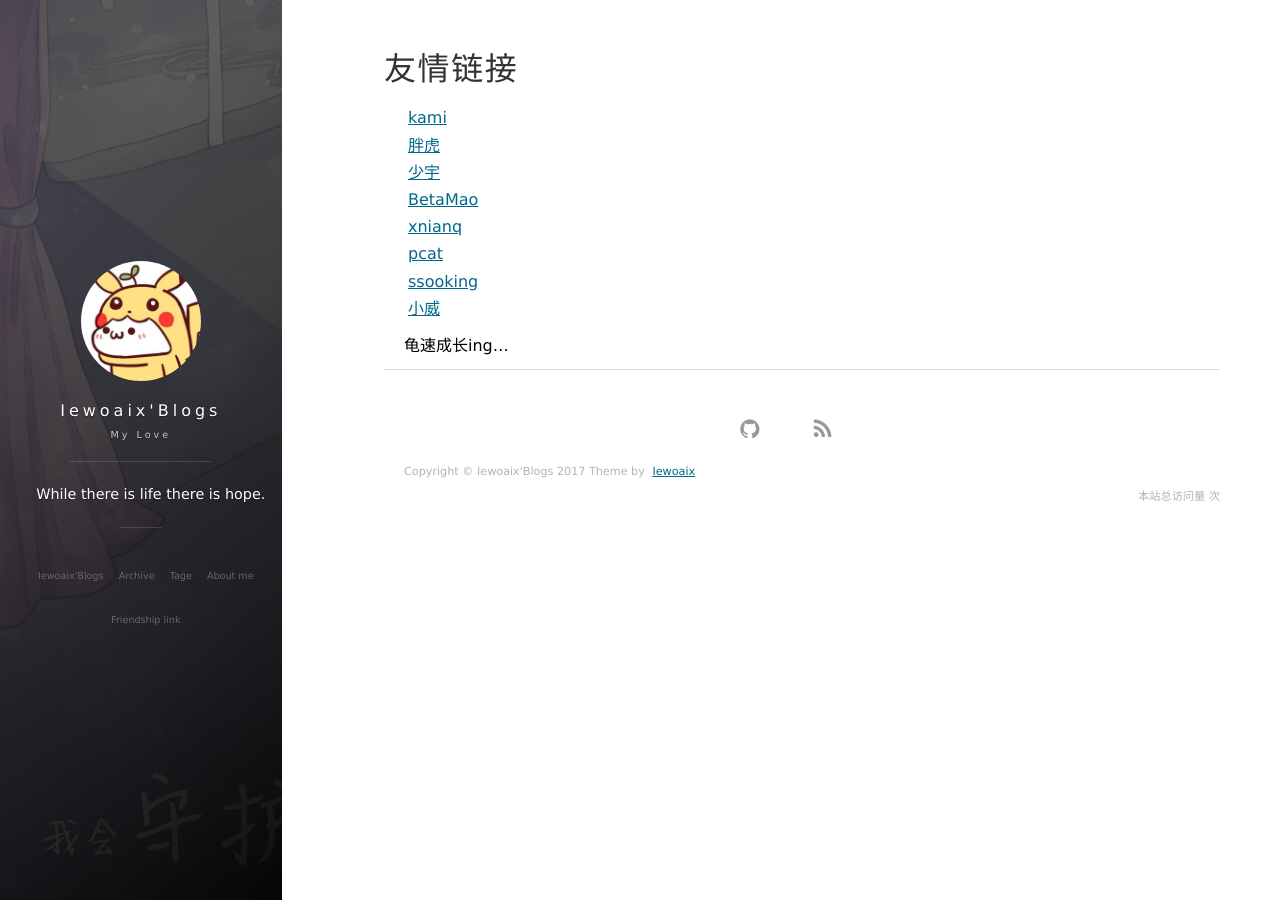
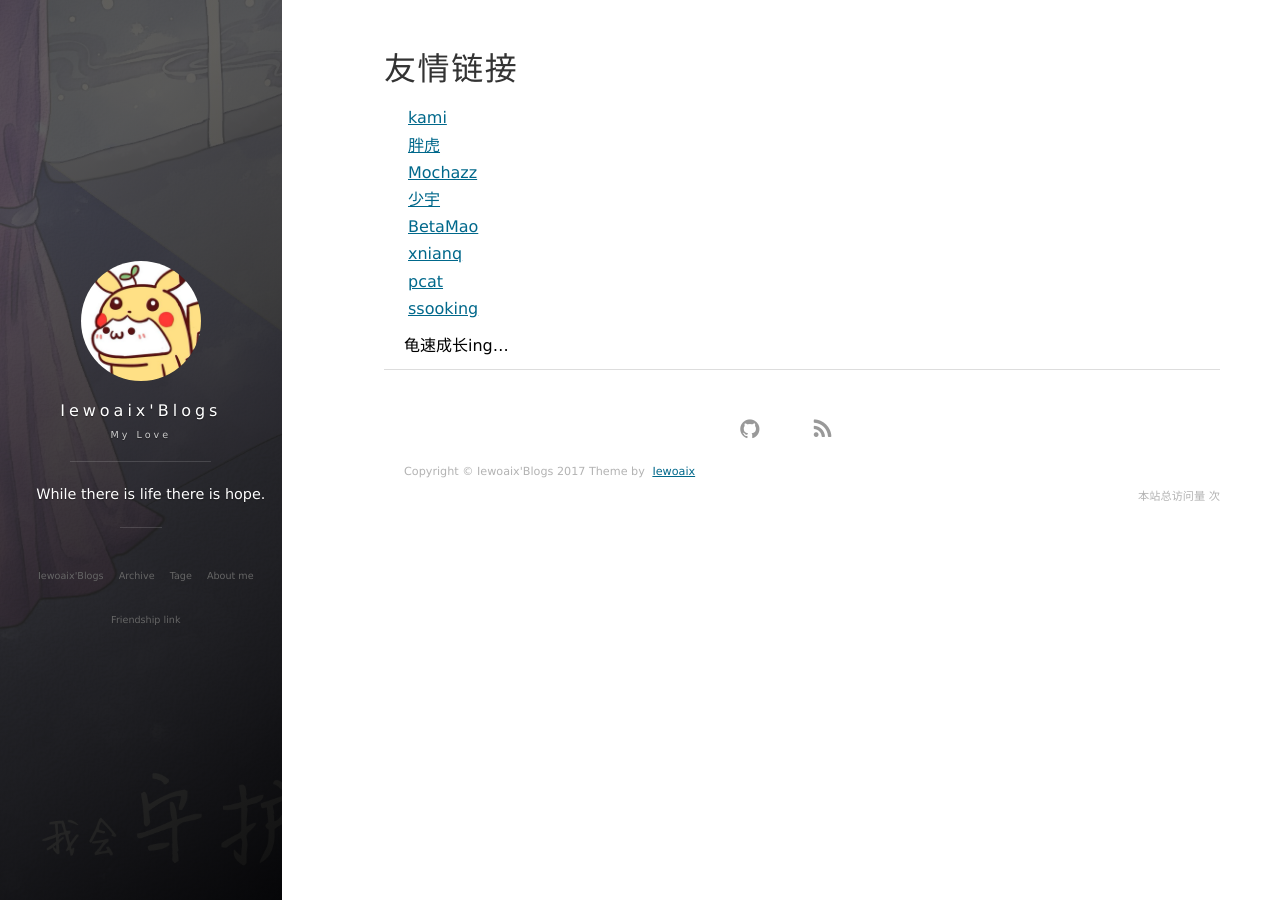
Before and after one commit to blubiu/blubiu.github.io, a Jekyll site: the page built from links.md, in a window 1280 px wide. Built offline with Jekyll 4.4.1, drawn with Linux system fonts in a browser that asks for light colours; nearby versions of some CDN libraries; comment, search, counter and statistics services are not loaded.

Commit message:
Update links.md

```diff
--- a/links.md
+++ b/links.md
@@ -5,11 +5,12 @@ title: 友情链接
 
 [kami](https://kamisec.github.io/)<br>
 [胖虎](http://www.cnblogs.com/test404)<br>
+[Mochazz](https://mochazz.github.io/)<br>
 [少宇](https://www.90xss.cn)<br>
 [BetaMao](https://betamao.me)<br>
 [xnianq](https://xnianq.cn)<br>
 [pcat](http://www.cnblogs.com/pcat/)<br>
 [ssooking](http://www.cnblogs.com/ssooking/)<br>
-[小威](https://iewoaix8736.github.io/)<br>
+
 
 龟速成长ing...
```
